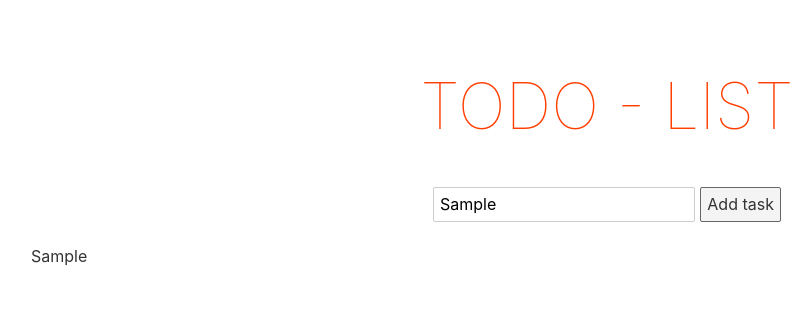
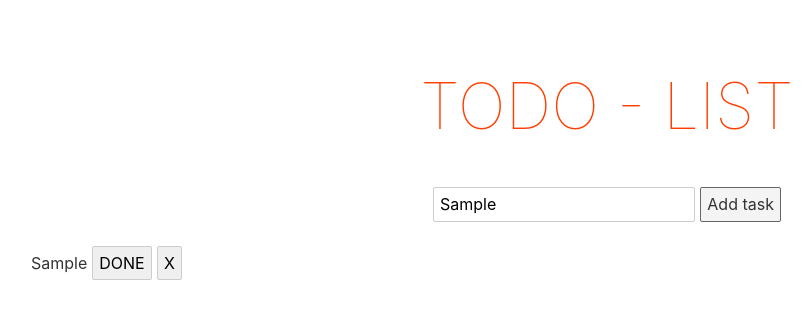
Before and after one commit to jbigorra/svelte-todo, a Svelte app: page / in a window 1280 px wide. Both pictures are taken after typing "Sample" into the empty fields and a click on the button "Add task". Shown: the top 318 px of the page, without its empty margins (33-845 px from the left). Built offline with nearby package versions, Linux system fonts and the light colour scheme.

Commit message:
Add remove item functionality
Co-authored-by: lulusadowsky <lulusadowsky@users.noreply.github.com>

```diff
--- a/src/components/Todo.svelte
+++ b/src/components/Todo.svelte
@@ -19,9 +19,17 @@ import TodoItem from "./TodoItem.svelte";
   let todoList: Todo[] = [];
 
   const addTask = () => {
-    const id = todoList.length + 1;
+    const id = new Date().getTime();
     const item: Todo = { id, text: todo, done: false };
     todoList = [item, ...todoList];
+    console.log(todoList);
+  }
+
+  const removeItem = (e: CustomEvent) => {
+    const item = e.detail.item;
+    const toRemove = todoList.indexOf(item);
+    todoList.splice(toRemove, 1);
+    todoList = todoList;
     console.log(todoList);
   }
 
@@ -33,7 +41,7 @@ import TodoItem from "./TodoItem.svelte";
   <div class="todo-list">
     <ul>
       {#each todoList as item}
-        <TodoItem {item} />
+        <TodoItem {item} on:onRemoveItem={removeItem}/>
       {/each}
     </ul>
   </div>
--- a/src/components/TodoItem.svelte
+++ b/src/components/TodoItem.svelte
@@ -5,7 +5,6 @@
   }
 
   li.striked {
-    text-decoration: line-through;
     color: grey;
   }
 </style>
@@ -23,6 +22,16 @@
     item.done = !item.done;
   };
 
+  const onXClicked = () => {
+    console.log(`${item.text} removed`)
+    dispatch('onRemoveItem', { item });
+  }
+
 </script>
 
-<li class:striked={item.done} on:click={toggleDone}>{item.text}</li>
+
+<li class:striked={item.done}>
+  {item.text}
+  <input type="button" value="DONE" on:click={toggleDone}/>
+  <input type="button" value="X" on:click={onXClicked}/>
+</li>
```
